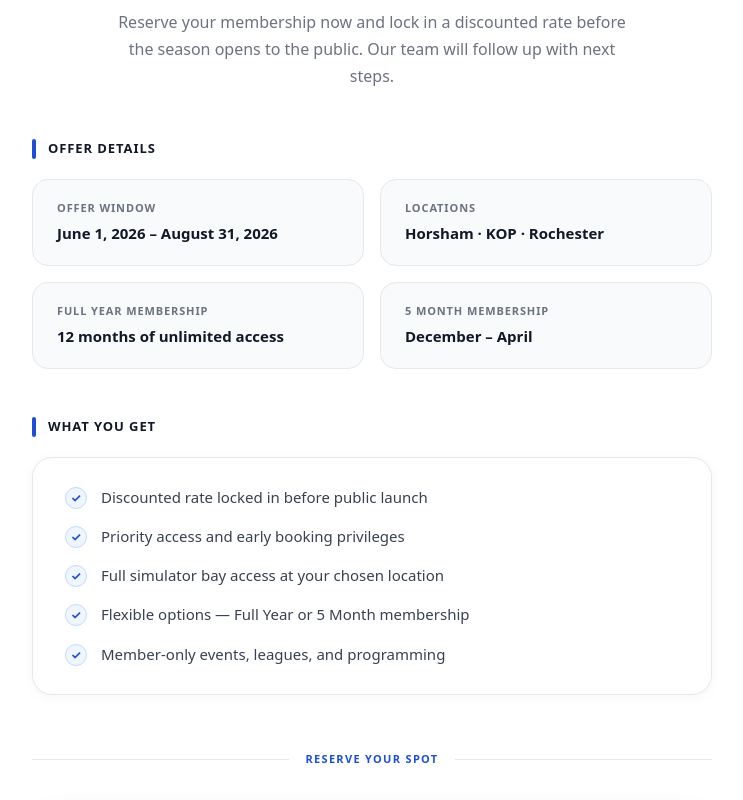
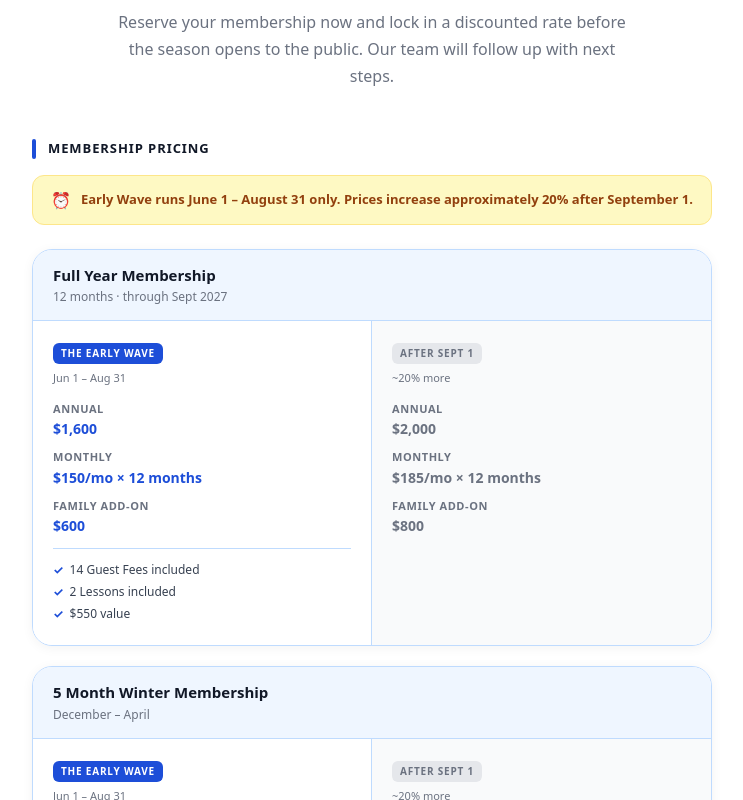
Before and after one commit to rickyhowcroft-dot/skramblehouse-westside, a Next.js app: page /membership/presale in a window 1280 px wide. Shown: the part 1000-1800 px from the top of the page, without its empty margins (268-1011 px from the left). Built offline with nearby package versions, Linux system fonts and the light colour scheme.

Commit message:
feat: membership pricing comparison section — Early Wave vs After Party

```diff
--- a/app/membership/presale/page.tsx
+++ b/app/membership/presale/page.tsx
@@ -127,70 +127,78 @@ export default function MembershipPresalePage() {
         </p>
       </div>
 
-      {/* ── Offer details ─────────────────────────────────────────────────── */}
+      {/* ── Pricing Comparison ───────────────────────────────────────────── */}
       <div style={{ maxWidth: 720, margin: '0 auto', padding: '48px 20px 0' }}>
-        <SectionLabel>Offer Details</SectionLabel>
+        <SectionLabel>Membership Pricing</SectionLabel>
+
+        {/* Save 20% nudge */}
         <div style={{
-          display: 'grid',
-          gridTemplateColumns: 'repeat(auto-fit, minmax(240px, 1fr))',
-          gap: 16,
-          marginTop: 20,
+          marginTop: 16,
+          backgroundColor: '#FEF9C3',
+          border: '1px solid #FDE68A',
+          borderRadius: 12,
+          padding: '12px 18px',
+          display: 'flex',
+          alignItems: 'center',
+          gap: 10,
         }}>
-          {[
-            { label: 'Offer Window',         value: `${OFFER_START} – ${OFFER_END}` },
-            { label: 'Locations',            value: 'Horsham · KOP · Rochester' },
-            { label: 'Full Year Membership', value: '12 months of unlimited access' },
-            { label: '5 Month Membership',   value: 'December – April' },
-          ].map(({ label, value }) => (
-            <div key={label} style={{
-              backgroundColor: GRAY_5,
-              border: `1px solid ${GRAY_4}`,
-              borderRadius: 16,
-              padding: '20px 24px',
-            }}>
-              <p style={{ color: GRAY_3, fontSize: 11, fontWeight: 700, letterSpacing: '0.08em', textTransform: 'uppercase', margin: '0 0 6px' }}>
-                {label}
-              </p>
-              <p style={{ color: GRAY_1, fontSize: 15, fontWeight: 600, margin: 0 }}>
-                {value}
-              </p>
-            </div>
-          ))}
+          <span style={{ fontSize: 16 }}>⏰</span>
+          <p style={{ margin: 0, color: '#92400E', fontSize: 13, fontWeight: 600 }}>
+            Early Wave runs <strong>June 1 – August 31</strong> only. Prices increase approximately 20% after September 1.
+          </p>
         </div>
-      </div>
 
-      {/* ── Benefits ──────────────────────────────────────────────────────── */}
-      <div style={{ maxWidth: 720, margin: '0 auto', padding: '48px 20px 0' }}>
-        <SectionLabel>What You Get</SectionLabel>
-        <div style={{
-          backgroundColor: '#fff',
-          border: `1px solid ${GRAY_4}`,
-          borderRadius: 20,
-          padding: '28px 32px',
-          marginTop: 20,
-          boxShadow: '0 2px 12px rgba(0,0,0,0.04)',
-        }}>
-          <ul style={{ listStyle: 'none', padding: 0, margin: 0, display: 'flex', flexDirection: 'column', gap: 16 }}>
-            {[
-              'Discounted rate locked in before public launch',
-              'Priority access and early booking privileges',
-              'Full simulator bay access at your chosen location',
-              'Flexible options — Full Year or 5 Month membership',
-              'Member-only events, leagues, and programming',
-            ].map((item, i) => (
-              <li key={i} style={{ display: 'flex', alignItems: 'flex-start', gap: 14 }}>
-                <span style={{
-                  width: 22, height: 22, borderRadius: '50%',
-                  backgroundColor: BLUE_LT,
-                  border: `1.5px solid ${BLUE_MID}`,
-                  color: BLUE,
-                  display: 'flex', alignItems: 'center', justifyContent: 'center',
-                  fontSize: 12, fontWeight: 700, flexShrink: 0, marginTop: 1,
-                }}>✓</span>
-                <span style={{ color: GRAY_2, fontSize: 15, lineHeight: 1.55 }}>{item}</span>
-              </li>
-            ))}
-          </ul>
+        <div style={{ display: 'flex', flexDirection: 'column', gap: 20, marginTop: 24 }}>
+
+          {/* ── Full Year ── */}
+          <PricingCard
+            name="Full Year Membership"
+            subtitle="12 months · through Sept 2027"
+            early={{
+              label: 'The Early Wave',
+              dates: 'Jun 1 – Aug 31',
+              rows: [
+                { item: 'Annual',      price: '$1,600' },
+                { item: 'Monthly',     price: '$150/mo × 12 months' },
+                { item: 'Family Add-On', price: '$600' },
+              ],
+              perks: ['14 Guest Fees included', '2 Lessons included', '$550 value'],
+            }}
+            after={{
+              label: 'After Sept 1',
+              rows: [
+                { item: 'Annual',      price: '$2,000' },
+                { item: 'Monthly',     price: '$185/mo × 12 months' },
+                { item: 'Family Add-On', price: '$800' },
+              ],
+            }}
+          />
+
+          {/* ── 5 Month Winter ── */}
+          <PricingCard
+            name="5 Month Winter Membership"
+            subtitle="December – April"
+            early={{
+              label: 'The Early Wave',
+              dates: 'Jun 1 – Aug 31',
+              rows: [
+                { item: 'Full Payment', price: '$1,100' },
+                { item: 'Monthly',      price: '$250/mo × 5 months' },
+                { item: 'Family Add-On', price: '$400' },
+                { item: 'Summer (4 mo)', price: '$600' },
+              ],
+              perks: ['Guests $25/person', '$50 – 30 min lesson'],
+            }}
+            after={{
+              label: 'After Sept 1',
+              rows: [
+                { item: 'Full Payment', price: '$1,300' },
+                { item: 'Monthly',      price: '$300/mo × 5 months' },
+                { item: 'Family Add-On', price: '$400' },
+              ],
+              perks: ['Guests $25/person', '$50 – 30 min lessons'],
+            }}
+          />
         </div>
       </div>
 
@@ -356,6 +364,8 @@ export default function MembershipPresalePage() {
       <style>{`
         @media (max-width: 480px) {
           .name-grid { grid-template-columns: 1fr !important; }
+          .pricing-grid { grid-template-columns: 1fr !important; }
+          .pricing-grid > div:first-child { border-right: none !important; border-bottom: 1px solid #BFDBFE; }
         }
       `}</style>
 
@@ -371,6 +381,106 @@ function SectionLabel({ children }: { children: React.ReactNode }) {
       <span style={{ color: GRAY_1, fontSize: 13, fontWeight: 700, letterSpacing: '0.07em', textTransform: 'uppercase' }}>
         {children}
       </span>
+    </div>
+  )
+}
+
+// ── PricingCard ────────────────────────────────────────────────────────────
+interface PriceRow  { item: string; price: string }
+interface PriceSide { label: string; dates?: string; rows: PriceRow[]; perks?: string[] }
+function PricingCard({
+  name, subtitle, early, after,
+}: { name: string; subtitle: string; early: PriceSide; after: PriceSide }) {
+  return (
+    <div style={{
+      border: `1.5px solid ${BLUE_MID}`,
+      borderRadius: 20,
+      overflow: 'hidden',
+      boxShadow: '0 2px 12px rgba(0,0,0,0.05)',
+    }}>
+      {/* Card header */}
+      <div style={{ backgroundColor: BLUE_LT, padding: '14px 20px', borderBottom: `1px solid ${BLUE_MID}` }}>
+        <p style={{ margin: 0, fontWeight: 800, fontSize: 15, color: GRAY_1 }}>{name}</p>
+        <p style={{ margin: '2px 0 0', fontSize: 12, color: GRAY_3, fontWeight: 500 }}>{subtitle}</p>
+      </div>
+
+      {/* Two-column pricing */}
+      <div style={{ display: 'grid', gridTemplateColumns: '1fr 1fr' }} className="pricing-grid">
+
+        {/* Early Wave — highlighted */}
+        <div style={{
+          backgroundColor: '#fff',
+          borderRight: `1px solid ${BLUE_MID}`,
+          padding: '18px 20px',
+        }}>
+          <div style={{ marginBottom: 14 }}>
+            <span style={{
+              display: 'inline-block',
+              backgroundColor: BLUE,
+              color: '#fff',
+              fontSize: 10,
+              fontWeight: 800,
+              letterSpacing: '0.08em',
+              textTransform: 'uppercase',
+              borderRadius: 6,
+              padding: '3px 8px',
+              marginBottom: 4,
+            }}>{early.label}</span>
+            {early.dates && (
+              <p style={{ margin: '2px 0 0', fontSize: 11, color: GRAY_3, fontWeight: 500 }}>{early.dates}</p>
+            )}
+          </div>
+          {early.rows.map(({ item, price }) => (
+            <div key={item} style={{ marginBottom: 10 }}>
+              <p style={{ margin: 0, fontSize: 11, color: GRAY_3, fontWeight: 600, textTransform: 'uppercase', letterSpacing: '0.05em' }}>{item}</p>
+              <p style={{ margin: '1px 0 0', fontSize: 14, fontWeight: 700, color: BLUE }}>{price}</p>
+            </div>
+          ))}
+          {early.perks && early.perks.length > 0 && (
+            <div style={{ marginTop: 12, paddingTop: 12, borderTop: `1px solid ${BLUE_MID}` }}>
+              {early.perks.map(perk => (
+                <p key={perk} style={{ margin: '0 0 4px', fontSize: 12, color: GRAY_2, display: 'flex', alignItems: 'center', gap: 6 }}>
+                  <span style={{ color: BLUE, fontWeight: 700 }}>✓</span> {perk}
+                </p>
+              ))}
+            </div>
+          )}
+        </div>
+
+        {/* After Party — dimmed */}
+        <div style={{ backgroundColor: GRAY_5, padding: '18px 20px' }}>
+          <div style={{ marginBottom: 14 }}>
+            <span style={{
+              display: 'inline-block',
+              backgroundColor: GRAY_4,
+              color: GRAY_3,
+              fontSize: 10,
+              fontWeight: 800,
+              letterSpacing: '0.08em',
+              textTransform: 'uppercase',
+              borderRadius: 6,
+              padding: '3px 8px',
+              marginBottom: 4,
+            }}>{after.label}</span>
+            <p style={{ margin: '2px 0 0', fontSize: 11, color: GRAY_3, fontWeight: 500 }}>~20% more</p>
+          </div>
+          {after.rows.map(({ item, price }) => (
+            <div key={item} style={{ marginBottom: 10 }}>
+              <p style={{ margin: 0, fontSize: 11, color: GRAY_3, fontWeight: 600, textTransform: 'uppercase', letterSpacing: '0.05em' }}>{item}</p>
+              <p style={{ margin: '1px 0 0', fontSize: 14, fontWeight: 700, color: GRAY_3 }}>{price}</p>
+            </div>
+          ))}
+          {after.perks && after.perks.length > 0 && (
+            <div style={{ marginTop: 12, paddingTop: 12, borderTop: `1px solid ${GRAY_4}` }}>
+              {after.perks.map(perk => (
+                <p key={perk} style={{ margin: '0 0 4px', fontSize: 12, color: GRAY_3, display: 'flex', alignItems: 'center', gap: 6 }}>
+                  <span style={{ fontWeight: 700 }}>✓</span> {perk}
+                </p>
+              ))}
+            </div>
+          )}
+        </div>
+      </div>
     </div>
   )
 }
```
